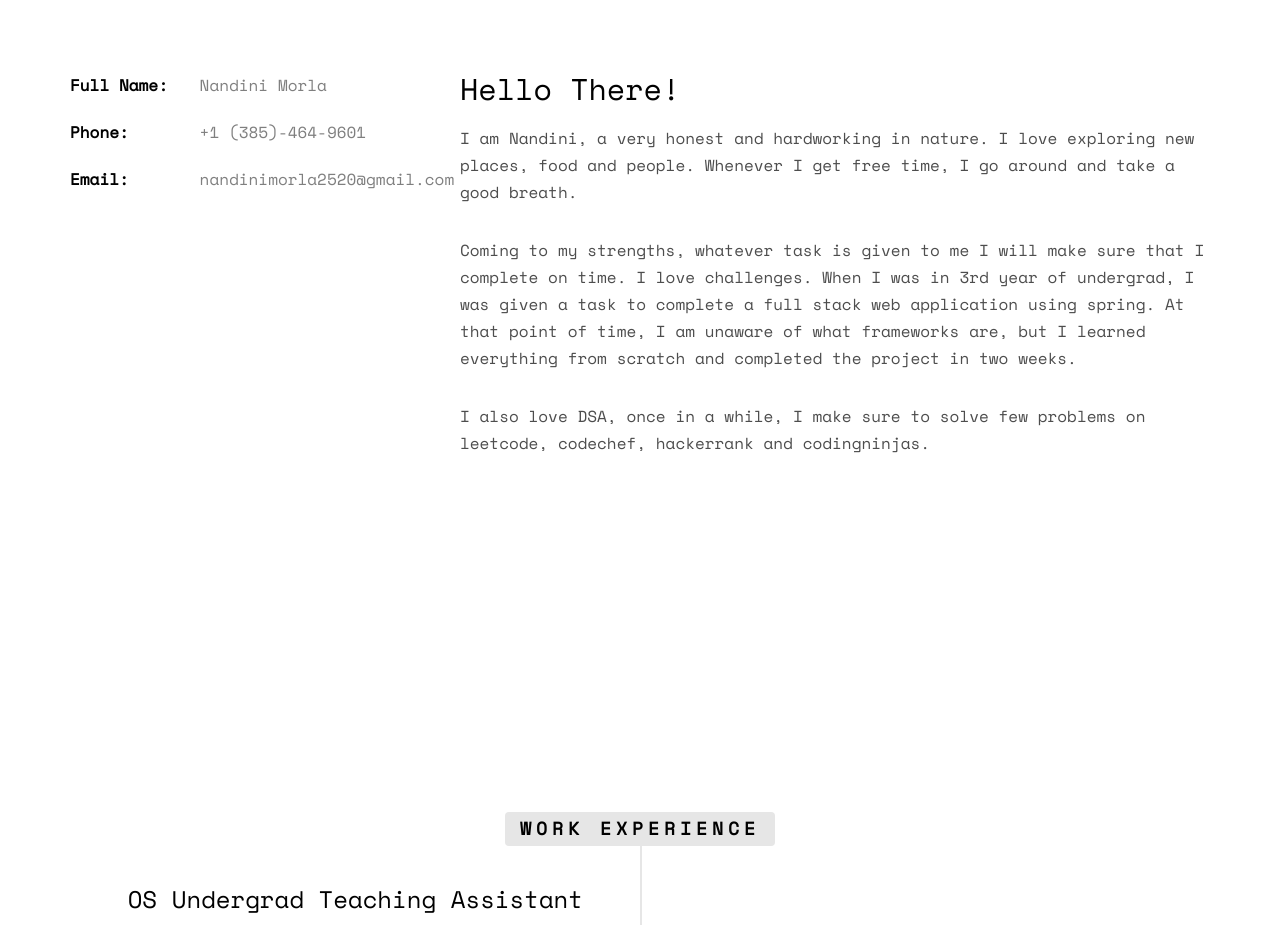
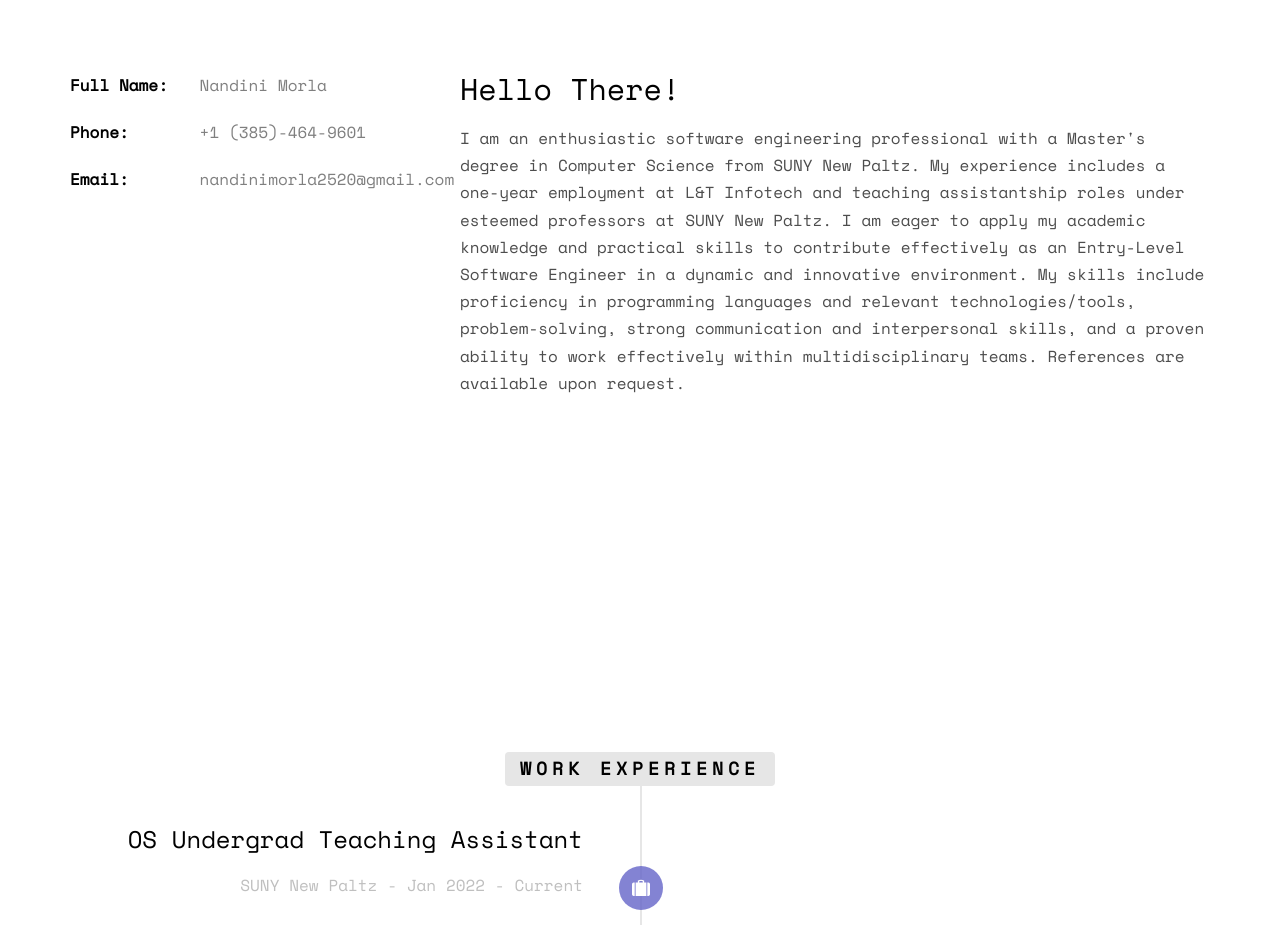
Before and after one commit to morlanandini/my_portfolio, a plain HTML site: page index.html in a window 1280 px wide. Shown: the part 1000-1925 px from the top of the page. Drawn offline with nearby package versions, Linux system fonts and the light colour scheme; some packages are replaced by stand-ins of ours; a script that the page names is missing; files whose address does not match are found by name.

Commit message:
index.html

```diff
--- a/index.html
+++ b/index.html
@@ -85,9 +85,7 @@
 
 				<div class="col-md-8">
 					<h2>Hello There!</h2>
-					<p>I am Nandini, a very honest and hardworking in nature. I love exploring new places, food and people. Whenever I get free time, I go around and take a good breath. </p>
-					<p>Coming to my strengths, whatever task is given to me I will make sure that I complete on time. I love challenges. When I was in 3rd year of undergrad, I was given a task to complete a full stack web application using spring. At that point of time, I am unaware of what frameworks are, but I learned everything from scratch and completed the project in two weeks. </p>
-					<p>I also love DSA, once in a while, I make sure to solve few problems on leetcode, codechef, hackerrank and codingninjas.</p>
+					<p>I am an enthusiastic software engineering professional with a Master's degree in Computer Science from SUNY New Paltz. My experience includes a one-year employment at L&T Infotech and teaching assistantship roles under esteemed professors at SUNY New Paltz. I am eager to apply my academic knowledge and practical skills to contribute effectively as an Entry-Level Software Engineer in a dynamic and innovative environment. My skills include proficiency in programming languages and relevant technologies/tools, problem-solving, strong communication and interpersonal skills, and a proven ability to work effectively within multidisciplinary teams. References are available upon request.
 					</p>
 				</div>
 			</div>
```
